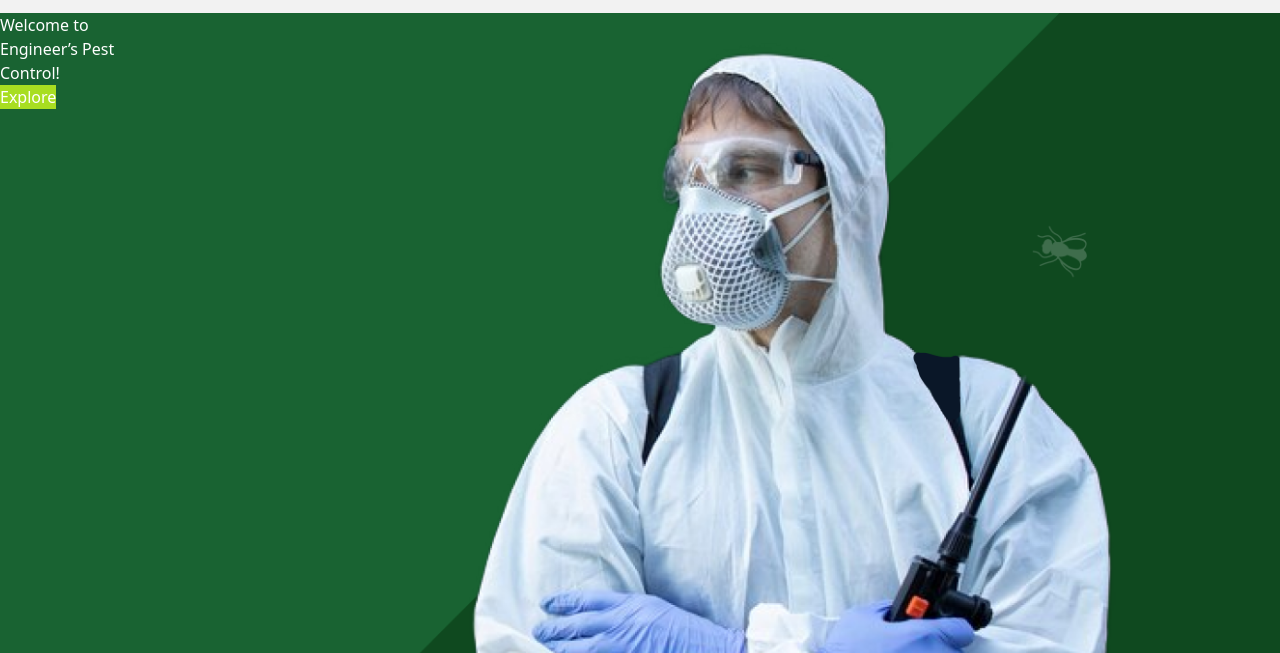
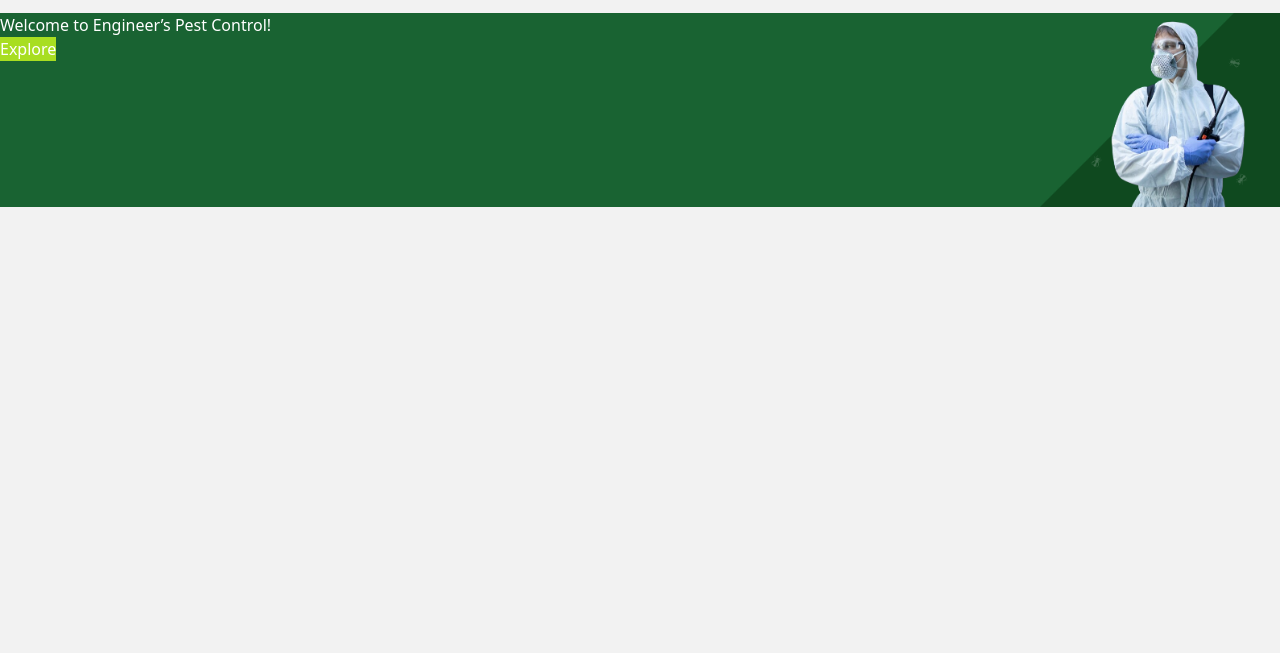
Before and after one commit to haridev-c/PestControl, a website built with Vite: page client/index.html in a window 1280 px wide. Shown: the part 147-800 px from the top of the page. Built offline with nearby package versions, Linux system fonts and the light colour scheme.

Commit message:
fixes banner height

```diff
--- a/client/index.html
+++ b/client/index.html
@@ -51,7 +51,7 @@
 
     <!-- banner -->
     <div class="flex bg-[#196332] mt-4">
-      <div class="text-white">
+      <div class="text-white flex-grow">
         <h1 class="">Welcome to
           Engineer’s Pest Control!</h1>
         <p class="hidden">At Engineers Pest Control, we are committed to making your environment pest-free, ensuring a
@@ -63,11 +63,11 @@
           <button class="bg-[#104a20] hidden">Get an Appointment</button>
         </div>
       </div>
-      <div class="flex justify-end">
-        <img src="images/banner.png" alt=" " class="h ">
+      <div class="">
+        <img src="images/banner.png" alt=" " class="w-60 ">
       </div>
     </div>
-
+  </div>
 </body>
 
 </html>
```
